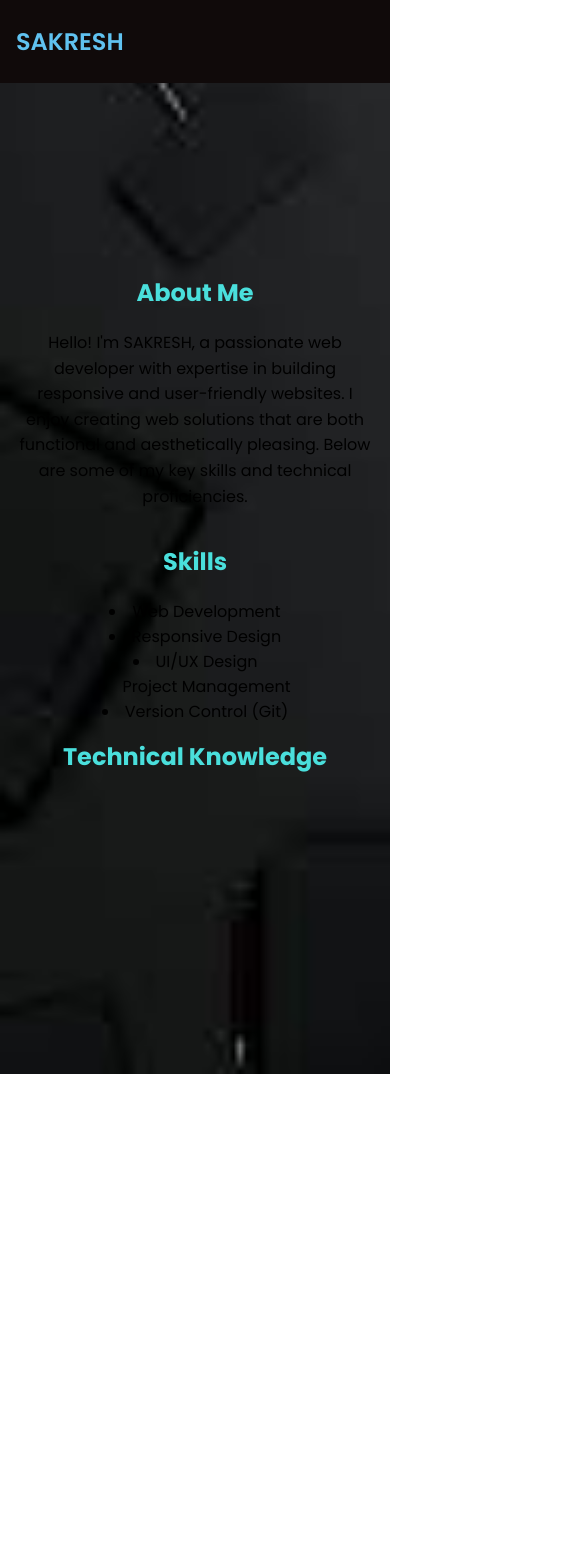
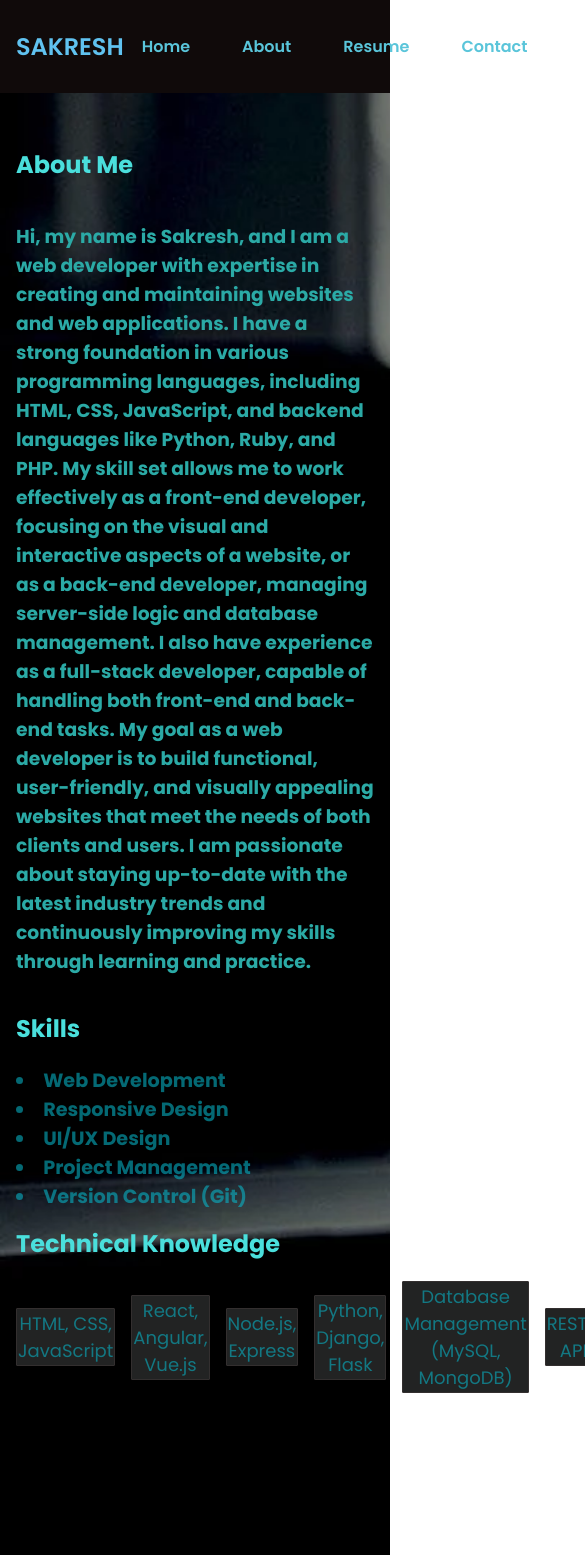
Before and after one commit to sakresh09/portfolio-sakresh, a plain HTML site: page about.html in a window 390 px wide. Shown: the top 1555 px of the page, 585 px wide, since content can reach past the window. Before the commit the page ends 1074 px from the top, so only its background shows below. Drawn offline with nearby package versions, Linux system fonts and the light colour scheme.

Commit message:
final commit

```diff
--- a/about.css
+++ b/about.css
@@ -47,7 +47,13 @@ nav .logo {
   font-weight: 600;
   color: #60c2f0;
 }
+ul li a{
+  color: #07bbcf8f;
+}
+.about__container li{
+  color: #07bbcf8f;
 
+}
 nav input {
   display: none;
 }
@@ -56,11 +62,12 @@ ul {
   display: flex;
   align-items: center;
   gap: 1rem;
-  list-style: none;
-  transition: left 0.3s;
+}
+.list h4 li{
+  font-size: larger;
 }
 
-ul li a {
+ul a {
   padding: 0.5rem 1rem;
   border: 2px solid transparent;
   text-decoration: none;
@@ -69,8 +76,8 @@ ul li a {
 }
 
 .section {
-  padding-top: calc(1.5rem + 1rem + 2rem); /* Height of nav (padding) */
-  min-height: 100vh; /* Ensure it takes at least the full viewport height*/
+  padding-top: calc(1.5rem + 1rem + 2rem);
+  min-height: 100vh;
    background-image: url("ss.jpeg");
   background-repeat: no-repeat;
   background-size: cover;
@@ -90,62 +97,36 @@ ul li a {
   color: #4adfdc;
   padding-top: 15px;
 }
-
-.about__container p {
+.about__container h3 {
+  color: #2baaa6;
+  text-align: left;
+}
+.about__container p{
   margin-bottom: 20px;
   line-height: 1.6;
+  color:#07bbcf8f
 }
 
 .about__container ul {
   margin-bottom: 20px;
-  list-style-type: none; //Remove default list styles
-  padding-left: 0; Remove left padding
-  text-align: center; /*Center align list items*/
+  font-size: large;
+  list-style-type: none;
+  padding-left: 0;
+  text-align:center;
 }
 
 .about__container ul li {
   margin-bottom: 10px;
-  padding: 10px; /* Add padding for background */
-  background-color: #91d2e5; /* Light gray background */
-  border: 1px solid #e8dfdf; /* Add border to separate items */
-  border-radius: 5px; /* Add border radius */
+  padding: 1px;
+  background-color: #222323;
+  border: 1px solid #332f2f;
+  border-radius: 1px;
 }
-
-@media (max-width: 750px) {
-  nav .checkbox {
-    display: block;
-  }
-
- ul {
-    position: absolute;
-    width: 100%;
-    height: calc(100vh - 85px);
-    left: -100%;
-    top: 85px;
-    background-color: var(--extra-light);
-    flex-direction: column;
-    justify-content: center;
-    gap: 3rem;
-  }
-  nav .checkbox:checked + ul {
-    left: 0;
-  }
-
-  ul li a {
-  font-size: 1.25rem;
-  }
-
-  .about__container {
-    padding: 10rem 1rem 5rem 1rem;
-    text-align: center;
-  }
-}
-
 .about {
-  position: relative;
+  position:relative;
   padding-top: 100px;
-  padding-bottom: 200px;
-  background-image: url("ss.jpeg");
+  padding-bottom: 100px;
+  background-image: url("sss.jpeg");
   background-repeat: no-repeat;
   background-size: cover;
 }
--- a/about.html
+++ b/about.html
@@ -1,10 +1,6 @@
 <!DOCTYPE html>
 <html lang="en">
   <head>
-    <link
-      href="https://cdn.jsdelivr.net/npm/remixicon@3.2.0/fonts/remixicon.css"
-      rel="stylesheet"
-    />
     <link rel="stylesheet" href="about.css" />
     <title>About - SAKRESH</title>
   </head>
@@ -12,28 +8,31 @@
     <nav>
       <div class="nav__content">
         <div class="logo">SAKRESH</div>
+      <input type="checkbox" name="check" id="check" />
 
         <ul>
-          <li><a href="index.html">Home</a></li>
-          <li><a href="about.html">About</a></li>
-          <li><a href="SakreshSResume (3).pdf">Resume</a></li>
+          <a href="index.html">Home</a></li>
+          <a href="about.html">About</a></li>
+          <a href="SakreshSResume (3).pdf">Resume</a></li>
 
-          <li><a href="contact.html">Contact</a></li>
+          <a href="contact.html">Contact</a></li>
         </ul>
       </div>
     </nav>
     <section class="about">
       <div class="about__container">
         <h1>About Me</h1>
-        <p>Hello! I'm SAKRESH, a passionate web developer with expertise in building responsive and user-friendly websites. I enjoy creating web solutions that are both functional and aesthetically pleasing. Below are some of my key skills and technical proficiencies.</p>
+        <p><h3>Hi, my name is Sakresh, and I am a web developer with expertise in creating and maintaining websites and web applications. I have a strong foundation in various programming languages, including HTML, CSS, JavaScript, and backend languages like Python, Ruby, and PHP. My skill set allows me to work effectively as a front-end developer, focusing on the visual and interactive aspects of a website, or as a back-end developer, managing server-side logic and database management. I also have experience as a full-stack developer, capable of handling both front-end and back-end tasks.
+          My goal as a web developer is to build functional, user-friendly, and visually appealing websites that meet the needs of both clients and users. I am passionate about staying up-to-date with the latest industry trends and continuously improving my skills through learning and practice.</h3></p>
 
         <h2>Skills</h2>
-
-         <li>Web Development</li>
+        <div class="list">
+          <h4><li>Web Development</li>
           <li>Responsive Design</li>
           <li>UI/UX Design</li>
           <li>Project Management</li>
-          <li>Version Control (Git)</li>
+          <li>Version Control (Git)</li></h4>
+        </div>
 
 
         <h2>Technical Knowledge</h2>
@@ -46,7 +45,6 @@
           <li>RESTful APIs</li>
           <li>GraphQL</li>
           <li>Docker, Kubernetes</li>
-          <li>Cloud Services (AWS, Azure)</li>
         </ul>
       </div>
     </section>
--- a/contact.css
+++ b/contact.css
@@ -55,6 +55,9 @@ ul {
   list-style: none;
   transition: left 0.3s;
 }
+.contact p{
+  color: #ffeded;
+}
 
 ul li a {
   padding: 0.5rem 1rem;
@@ -65,8 +68,8 @@ ul li a {
 }
 
 .section {
-  padding-top: calc(1.5rem + 1rem + 2rem); /* Height of nav (padding) */
-  min-height: 100vh; /* Ensure it takes at least the full viewport height */
+  padding-top: calc(1.5rem + 1rem + 2rem);
+  min-height: 100vh;
   background-image: url("ss.jpeg");
   background-size: cover;
   background-repeat: no-repeat;
@@ -140,43 +143,15 @@ button {
 button:hover {
   background-color: var(--primary-color-dark);
 }
-
-@media (max-width: 750px) {
-  ul {
-    position: absolute;
-    width: 100%;
-    height: calc(100vh - 85px);
-    left: -100%;
-    top: 85px;
-    background-color: var(--extra-light);
-    flex-direction: column;
-    justify-content: center;
-    gap: 3rem;
-  }
-
-  nav .checkbox:checked + ul {
-    left: 0;
-  }
-
-  ul li a {
-    font-size: 1.25rem;
-  }
-
-  .contact__container {
-    padding: 10rem 1rem 5rem 1rem;
-    text-align: center;
-  }
-
-  .contact__card {
-    padding: 1.5rem;
-  }
+.contact__container {
+  padding: 10rem 1rem 5rem 1rem;
+  text-align: center;
 }
-
 .contact {
   position: relative;
-  padding-top: 100px;
-  padding-bottom: 200px;
-  background-image: url("ss.jpeg");
+  padding-top: 10px;
+  padding-bottom: 20px;
+  background-image: url("sss.jpeg");
   background-repeat: no-repeat;
   background-size: cover;
 }
--- a/index.css
+++ b/index.css
@@ -1,7 +1,7 @@
 @import url("https://fonts.googleapis.com/css2?family=Poppins:wght@400;600;700&display=swap");
 
 :root {
-  --primary-color: #a855f7;
+  --primary-color: #9dd6e0;
   --primary-color-dark: hwb(190 5% 23%);
   --secondary-color: #ca8a04;
   --text-dark: #2ba1e1;
@@ -21,8 +21,6 @@ a {
 
 body {
   font-family: "Nunito", sans-serif;
-
-
 }
 
 nav {
@@ -31,7 +29,6 @@ nav {
   top: 0;
   left: 0;
   background-color: #0d0909;
-  z-index: 99;
 }
 
 .nav__content {
@@ -39,11 +36,10 @@ nav {
   margin: auto;
   padding: 1.5rem 1rem;
   display: flex;
-  align-items: center;
-  justify-content: space-between;
+ justify-content: space-between;
 }
 
-nav .logo a {
+nav .logo {
   font-size: 1.5rem;
   font-weight: 600;
   color: var(--primary-color);
@@ -82,7 +78,8 @@ ul li a {
 }
 
 .section {
-  background-image: url("ss.jpeg");
+  padding-top: 2%;
+  background-image: url("sss.jpeg");
   background-repeat: no-repeat;
   background-size: cover;
 }
@@ -93,7 +90,7 @@ ul li a {
   margin: auto;
   padding: 1rem;
   display: grid;
-  grid-template-columns: repeat(1, 5fr);
+  grid-template-columns: repeat(1, 1fr);
   gap: 4rem;
   align-items: center;
 }
@@ -111,11 +108,11 @@ ul li a {
   border-radius: 50%;
   object-fit: cover;
   margin-bottom: 25px;
-  transition: transform 0.3s ease-in-out; /* Add transition for smooth pop-up */
 }
 
 .image img:hover {
-  transform: scale(1.1); /* Image pop-up effect on hover */
+  transform: scale(1.015);
+  cursor: pointer;
 }
 
 .text-below-image {
@@ -148,16 +145,6 @@ ul li a {
   flex-direction: column;
   justify-content: center;
 }
-
-.description {
-  line-height: 1.6rem;
-  color: var(--text-light); /* Removed extra space */
-  margin-bottom: 2rem;
-  display: flex;
-  flex-direction: column;
-  justify-content: center;
-}
-
 .action__btns {
   display: flex;
   flex-direction: column;
@@ -171,10 +158,10 @@ ul li a {
   font-size: 1rem;
   font-weight: 600;
   letter-spacing: 2px;
-  padding: 1rem 2rem;
+  padding: 1rem 3rem;
   outline: none;
   border: #000000;
-  border-radius: 10px;
+  border-radius: 1000px;
   cursor: pointer;
   font-family: "Nunito", sans-serif;
 }
@@ -185,6 +172,7 @@ ul li a {
   flex-direction: column;
   justify-content: center;
   font-family: "Nunito", sans-serif;
+
 }
 
 .portfolio {
@@ -196,82 +184,16 @@ ul li a {
   font-family: "Nunito", sans-serif;
 
 }
-
-
-@media (max-width: 750px) {
-  nav .checkbox {
-    display: block;
-  }
-
-  ul {
-    position: absolute;
-    width: 100%;
-    height: calc(100vh - 85px);
-    left: -100%;
-    top: 85px;
-    background-color: var(--extra-light);
-    flex-direction: column;
-    justify-content: center;
-    gap: 3rem;
-  }
-
-  nav #check:checked ~ ul {
-    left: 0;
-  }
-
-  ul li a {
-    font-size: 1.25rem;
-  }
-
-  .section__container {
-    padding: 10rem 1rem 5rem 1rem;
-    text-align: center;
-    grid-template-columns: 200fr; /* Single column on small screens */
-  }
-
-  .image {
-    grid-area: 1/1/2/2;
-  }
-
-  .content {
-    order: 3;
-  }
-
-  .action__btns {
-    margin: auto;
-
-  }
-}
 .hire__me:hover {
+  transform: scale(0.9);
   background-color:#d7d4d9;
   color: #373638;
 }
-
-
-
-.portfolio:hover {
-  background-color:#d7d4d9;
-  color: #373638;
-}
-/* Ensure proper spacing and alignment for the logo section */
-.logo {
-  display: flex;
-  flex-direction: column;
-  align-items: center;
-}
-
-.logo a {
-  font-size: 1.5rem;
-  font-weight: 600;
-  color:black;
-  margin-bottom: 0.5rem; /* Add margin to space out the icons */
-}
-
 .social-icons {
   display: flex;
-  gap: 1rem; /* Space between icons */
+  gap: 1rem;
+  color: white;
 }
-
 .social-icons a {
   display: inline-block;
   text-align: center;
@@ -279,15 +201,10 @@ ul li a {
 }
 
 .social-icons i {
-  font-size: 1.7rem; /* Adjust icon size */
-  color:black; /* Default color for icons */
-  transition: transform 0.3s ease-in-out, color 0.3s ease; /* Smooth pop-up effect and color transition */
+  font-size: 2.3rem;
 }
-
-.social-icons a:hover i {
-  transform: scale(1.4); /* Icon pop-up effect on hover */
-  color: var(--text-dark); /* Change color on hover */
+.social-icons i:hover{
+  transform: scale(1.2);
+  cursor: pointer;
+  color: #2ba1e1;
 }
-.back{
-  width: 500px;
-}
```
Also changed, not shown: index.html (+2 -8 lines), ss.jpeg (deleted), sss.jpeg (added).
